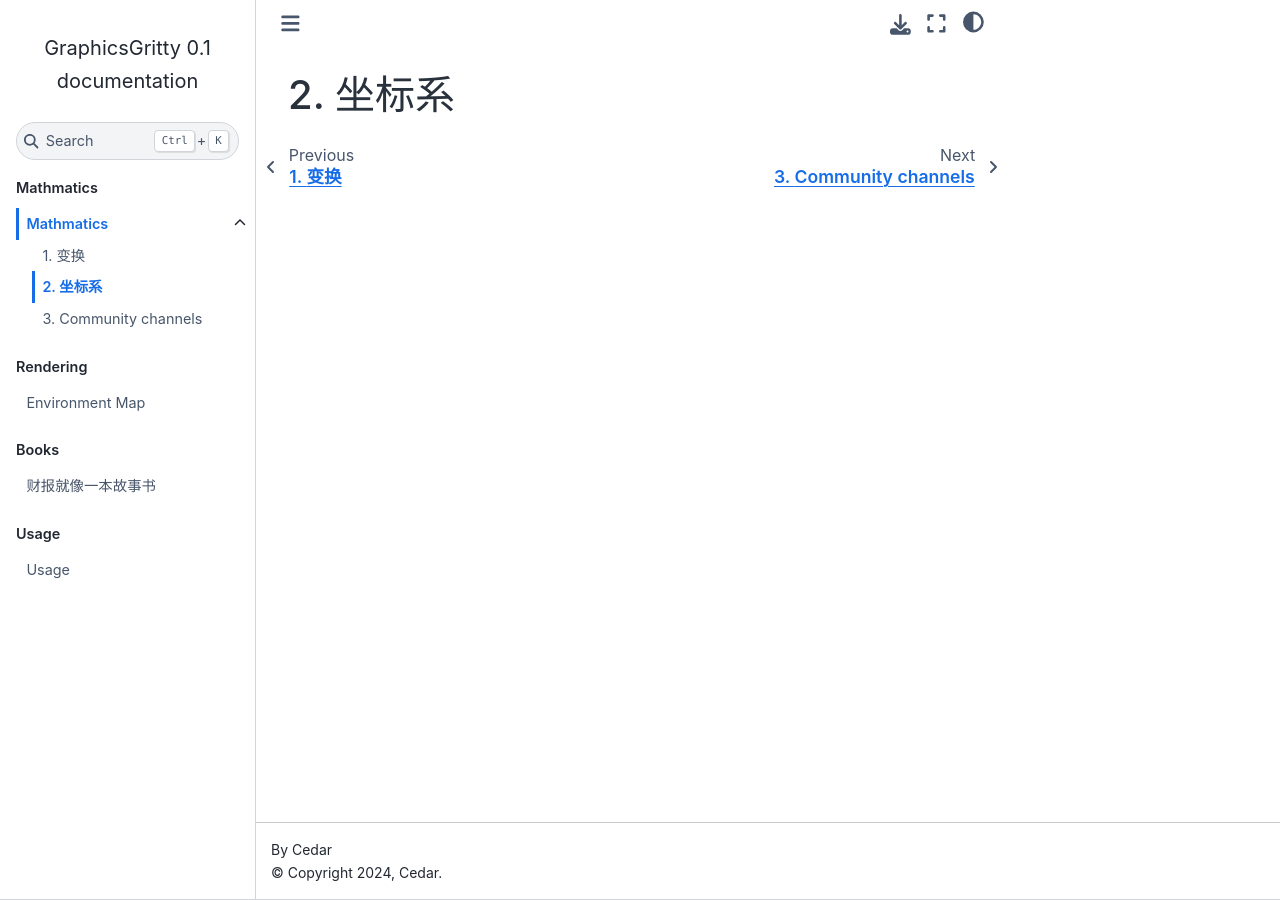
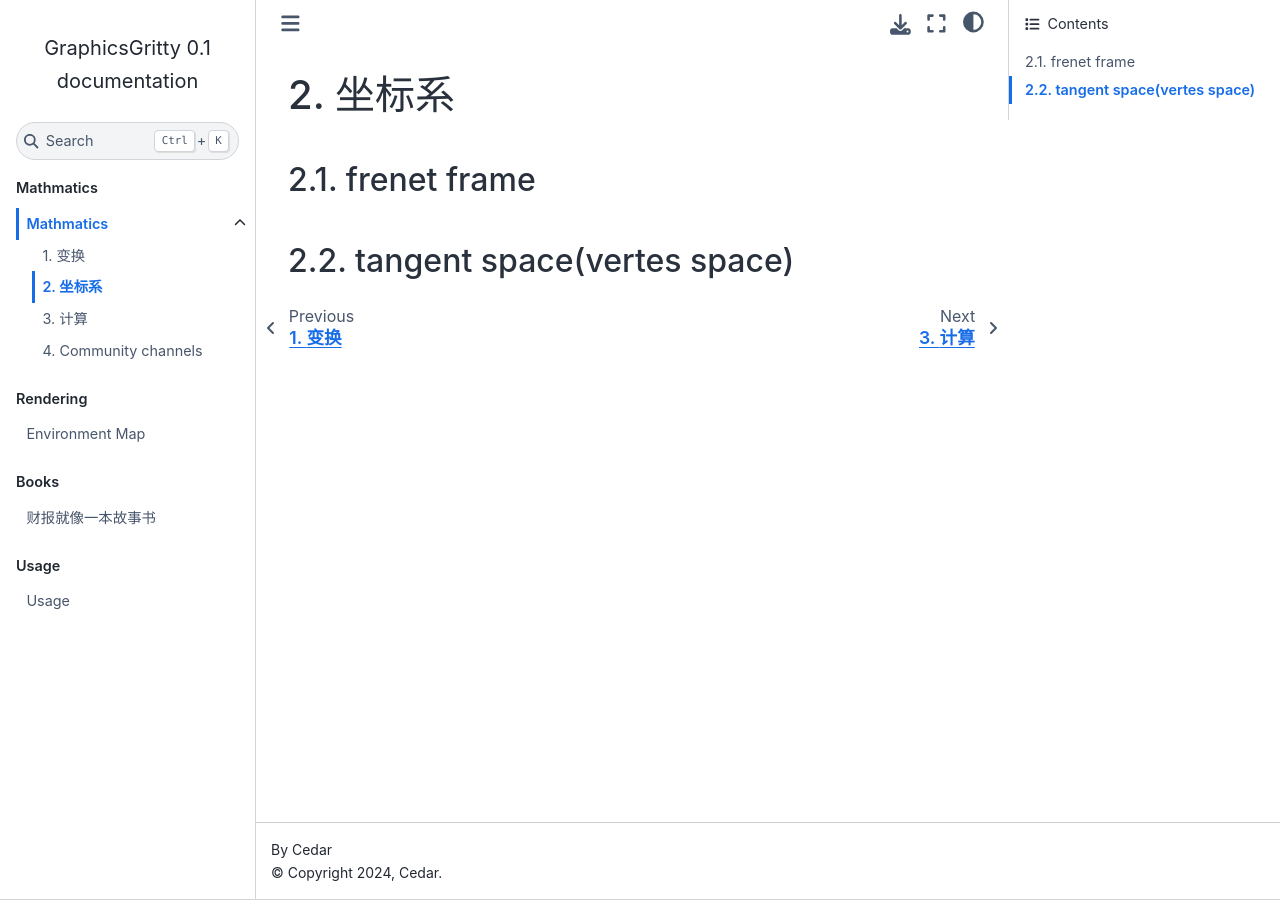
Before and after one commit to cedarz/GraphicsGritty, a Sphinx documentation site: the page built from docs/source/math/Basics/coordinate.md, in a window 1280 px wide. Built offline with Sphinx 7.4.7 and the Sphinx Book theme 1.1.4, drawn with Linux system fonts in a browser that asks for light colours.

```diff
--- a/docs/source/math/Basics/coordinate.md
+++ b/docs/source/math/Basics/coordinate.md
@@ -1 +1,5 @@
 # 坐标系
+
+## frenet frame
+
+## tangent space(vertes space)
--- a/docs/source/math/index.rst
+++ b/docs/source/math/index.rst
@@ -9,4 +9,5 @@ Mathmatics
 
    Basics/transform
    Basics/coordinate
+   Basics/equation
    comm
```
Also changed, not shown: docs/source/math/Basics/equation.md (added, +20 -0 lines).
